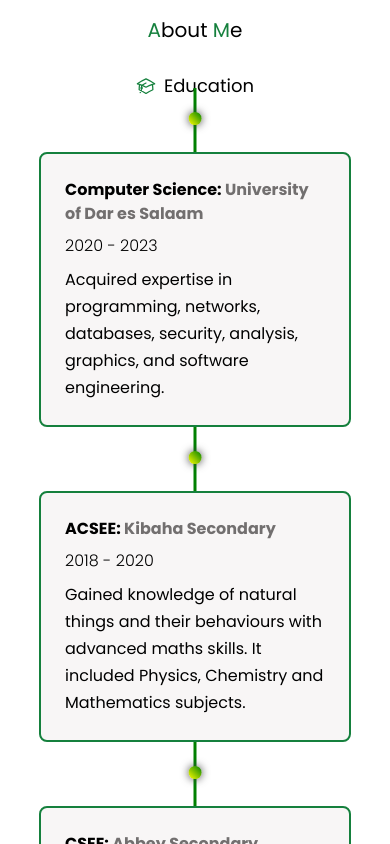
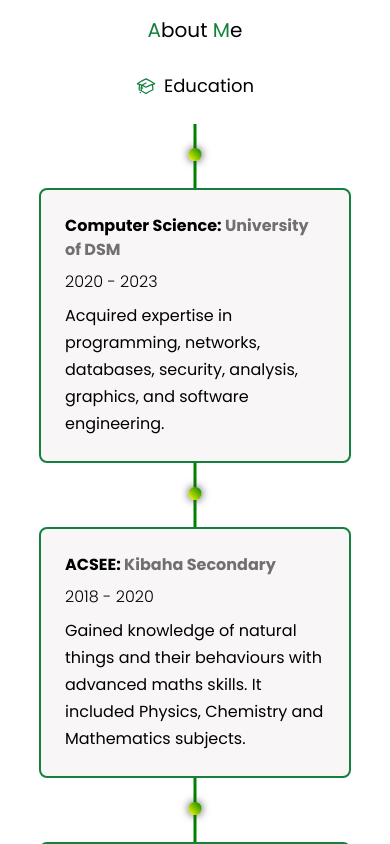
Before and after one commit to GoodluckMlungusye/portfolio, a React (Create React App) app: page / in a window 390 px wide. Shown: the part 880-1724 px from the top of the page. Built offline with nearby package versions, Linux system fonts and the light colour scheme.

Commit message:
responsive design for education section

```diff
--- a/src/Data/Education.js
+++ b/src/Data/Education.js
@@ -3,7 +3,7 @@ const educations = [
         'id': 1,
         'description': 'Acquired expertise in programming, networks, databases, security, analysis, graphics, and software engineering.',
         'duration': '2020 - 2023',
-        'institute': 'University of Dar es Salaam',
+        'institute': 'University of DSM',
         'programme': 'Computer Science'
     },
 
--- a/src/index.css
+++ b/src/index.css
@@ -101,7 +101,7 @@
 }
 
 .timeline{
-    @apply my-2 mx-auto max-w-[546.4px]
+    @apply min-[1151px]:mt-2 mt-14 mx-auto max-w-[546.4px]
 }
 
 .checkpoint{
```
